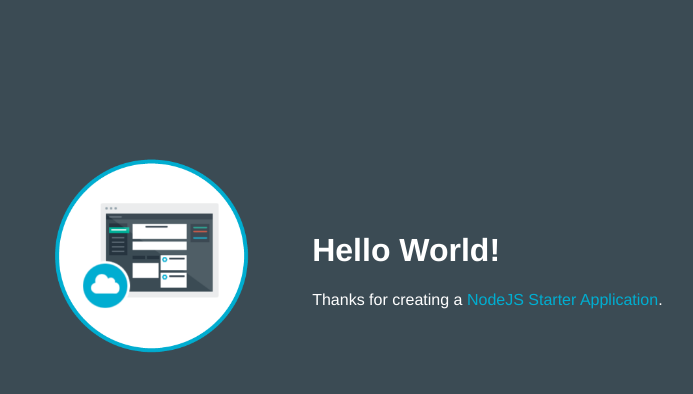
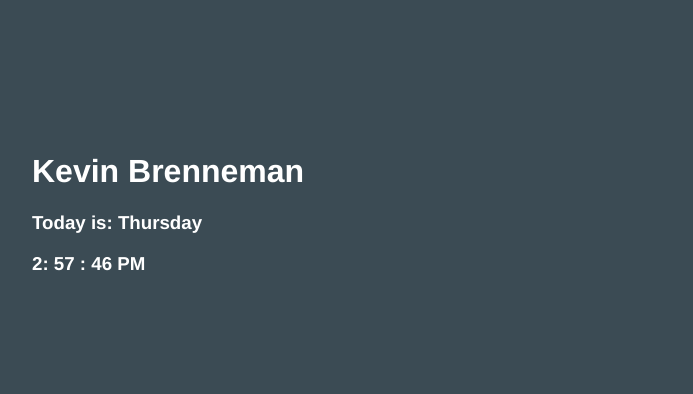
Before and after one commit to kalvin66rocks/Kevin-Node, a website: page public/index.html in a window 1280 px wide. Shown: the whole page, without its empty margins (230-923 px from the left). Drawn offline with Linux system fonts and the light colour scheme.

Commit message:
changed index.html
changed index.html

```diff
--- a/public/index.html
+++ b/public/index.html
@@ -2,7 +2,7 @@
 <html>
 
   <head>
-    <title>NodeJS Starter Application</title>
+    <title>Kevin Brenneman's Node.js</title>
     <meta charset="utf-8">
     <meta http-equiv="X-UA-Compatible" content="IE=edge">
     <meta name="viewport" content="width=device-width, initial-scale=1">
@@ -12,15 +12,53 @@
   <body>
     <table>
       <tr>
-        <td style= "width:30%;">
-          <img class = "newappIcon" src="images/newapp-icon.png">
-        </td>
         <td>
-          <h1 id="message">Hello World!</h1>
-          <p class='description'></p> Thanks for creating a <span class = "blue">NodeJS Starter Application</span>.
+		 <h1 id="message3">Kevin Brenneman</h1>
+          <h3 id="message"></h3>
+		  <h3 id="message1"></h3>
         </td>
       </tr>
     </table>
+<script>
+/*
+Kevin Brenneman
+*/
+var d = new Date();
+var days = ["Sunday","Monday","Tuesday","Wednesday","Thursday","Friday","Saturday"];
+var dayString = days[d.getDay()];
+document.getElementById("message").innerHTML = "Today is: " + dayString;
+
+var myVar = setInterval(function(){ getTime() }, 1000);
+
+function getTime(){
+var d = new Date();
+var seconds = d.getSeconds();
+//make it so that seconds always has two digits
+if ( seconds <10)
+{
+	seconds = "0" + seconds.toString();
+}
+var minutes = d.getMinutes();
+//make it so that miuntes always has two digits
+if ( minutes <10)
+{
+	minutes = "0" + minutes.toString();
+}
+var hours = d.getHours();
+var AMPM = " AM ";
+//keep our time in 12 hour format and set AMPM
+if(hours > 12)
+{
+	hours = hours -12;
+	AMPM = " PM ";
+}
+//set the time string
+var t = hours  + ": " + minutes + " : " + seconds +" " + AMPM;
+//change the text in time
+document.getElementById("message1").innerHTML =  t;
+}
+
+</script>
   </body>
 
 </html>
```
